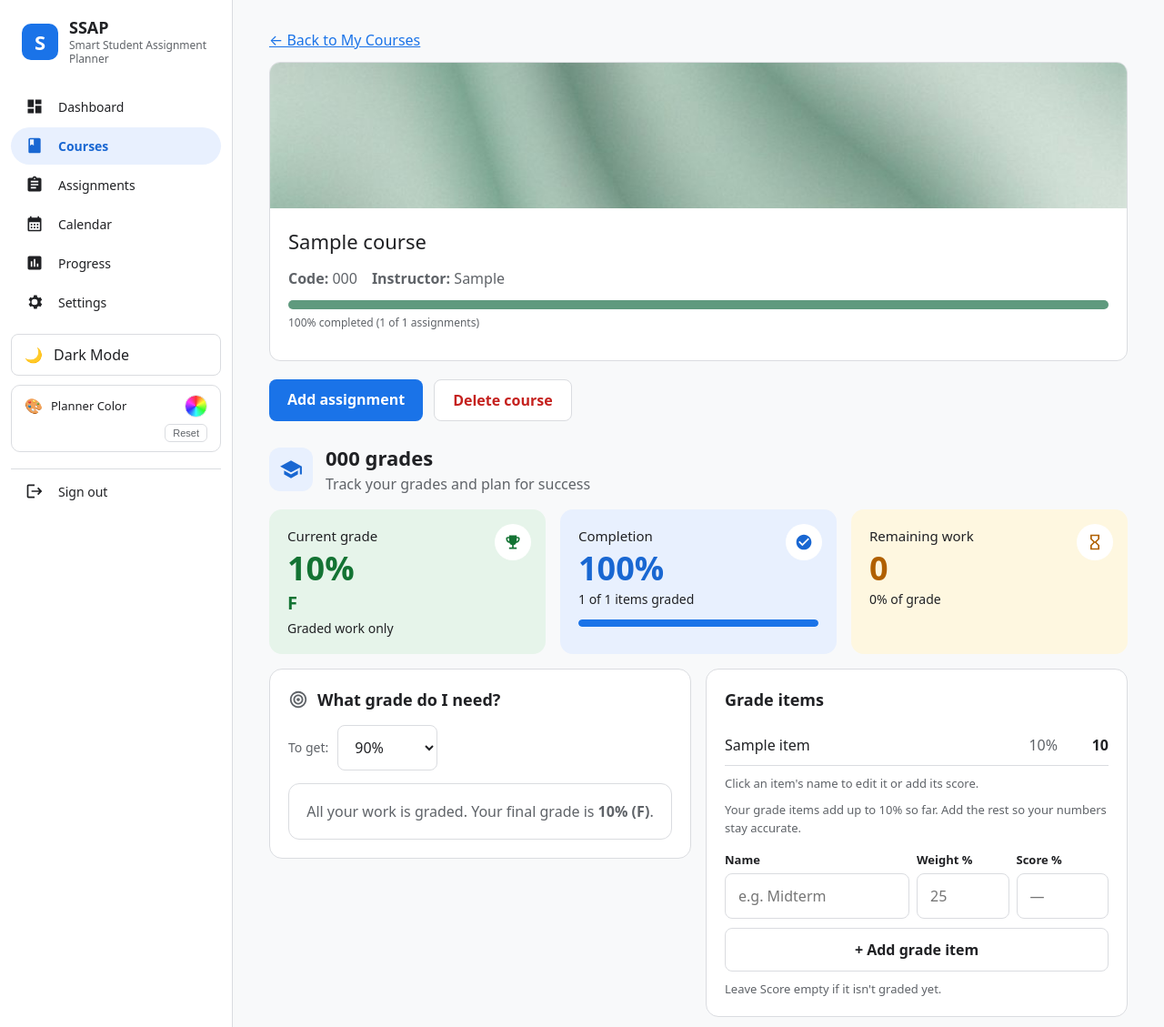
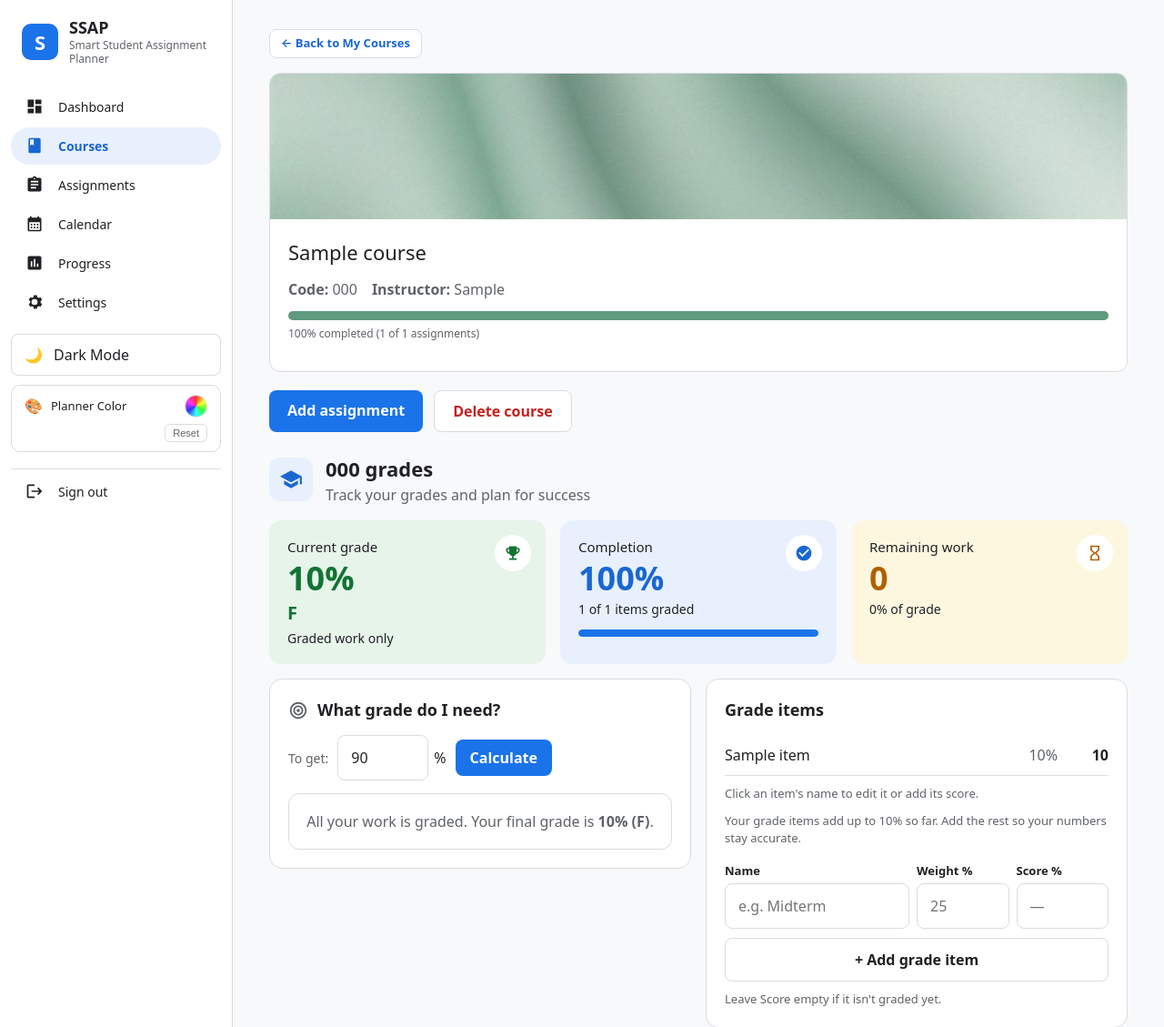
Before and after one commit to BhavyaSura/Smart-Student-Assignment-Planner, a Flask app: page /courses/1 in a window 1280 px wide. Shown: the top 1129 px of the page at 91% size. Run offline with Flask 3, Linux system fonts and the light colour scheme; the visitor is signed in with stand-in values (Sample User, id 1); tables that the repository leaves empty hold one stand-in row (values such as "Sample post"); some libraries are stand-ins or nearby versions.

Commit message:
Add files via upload

```diff
--- a/features/courses/grade_math.py
+++ b/features/courses/grade_math.py
@@ -17,7 +17,8 @@ Example (the numbers from our mockup):
     current grade = 4890 / 55 = 88.9%  -> B
 """
 
-# The choices in the "To get:" dropdown.
+# Quick suggestions for the "To get:" box. You can also type any
+# target from 1 to 100 yourself.
 TARGET_CHOICES = [80, 90, 95, 100]
 DEFAULT_TARGET = 90
 
--- a/features/courses/routes.py
+++ b/features/courses/routes.py
@@ -45,11 +45,18 @@ def course_details(course_id):
     grade_items = sorted(course.grade_items, key=lambda item: item.id)
     grades = grade_summary(grade_items)
 
-    # SSAP-32: the "To get:" dropdown sends the target in the address,
-    # like /courses/3?target=95. Anything unexpected falls back to 90.
-    target = request.args.get('target', DEFAULT_TARGET, type=int)
-    if target not in TARGET_CHOICES:
-        target = DEFAULT_TARGET
+    # SSAP-32: the "To get:" box sends the target in the address,
+    # like /courses/3?target=87.5. No target in the address means 90.
+    target_error = None
+    target = DEFAULT_TARGET
+    if 'target' in request.args:
+        # type=float turns the text into a number, or gives None if it
+        # isn't one (like "abc").
+        typed = request.args.get('target', type=float)
+        if typed is None or typed <= 0 or typed > 100:
+            target_error = 'Enter a target between 1 and 100.'
+        else:
+            target = typed
 
     return render_template(
         'courses/details.html',
@@ -62,6 +69,7 @@ def course_details(course_id):
         needed=grade_needed(grades, target),
         target=target,
         target_choices=TARGET_CHOICES,
+        target_error=target_error,
         # Set by add_grade_item() in grades.py when the form had a problem.
         grade_error=request.args.get('grade_error')
     )
--- a/static/css/components.css
+++ b/static/css/components.css
@@ -470,3 +470,29 @@ form button:hover {
         flex-direction: column;
     }
 }
+/* ----- Step-by-step pages (adding an assignment from a course) ----- */
+/* The small "Step 1 of 2" line above the page title. */
+.step-label {
+    margin-bottom: 4px;
+    color: var(--accent-text);
+    font-size: 13px;
+    font-weight: 600;
+    letter-spacing: 0.02em;
+    text-transform: uppercase;
+}
+
+/* The gray sentence under the title that says what happens next. */
+.step-note {
+    color: var(--text-muted);
+}
+
+/* ----- The "Back to ..." button at the top of a page ----- */
+.back-bar {
+    margin-bottom: 16px;
+}
+
+/* A smaller button than normal, so it doesn't compete with the page. */
+.back-bar .button-link {
+    padding: 5px 12px;
+    font-size: 13px;
+}
--- a/static/css/courses.css
+++ b/static/css/courses.css
@@ -363,6 +363,7 @@ form button.button-danger:hover {
 /* "To get: [90%]" on one line, not stacked like other forms. */
 .target-form {
     flex-direction: row;
+    flex-wrap: wrap;
     align-items: center;
     gap: 10px;
     margin-bottom: 14px;
@@ -373,9 +374,23 @@ form button.button-danger:hover {
     color: var(--text-muted);
 }
 
-.target-form select {
+/* The number box with a "%" after it. */
+.target-input {
+    display: inline-flex;
+    align-items: center;
+    gap: 6px;
+}
+
+/* The shared "form input" rule in components.css makes every box full
+   width. An id (#target) is stronger than that rule, so this width wins. */
+#target {
+    width: 100px;
+}
+
+/* A smaller Calculate button that sits on the same line. */
+form button.target-button {
     width: auto;
-    min-width: 110px;
+    padding: 8px 16px;
 }
 
 .needed-box {
--- a/templates/courses/details.html
+++ b/templates/courses/details.html
@@ -11,7 +11,10 @@
 {% endblock %}
 
 {% block content %}
-<p><a href="{{ url_for('courses.courses') }}">&larr; Back to My Courses</a></p>
+<!-- A real button (not just a text link) back to the Courses page. -->
+<div class="back-bar">
+    <a class="button-link button-secondary" href="{{ url_for('courses.courses') }}">&larr; Back to My Courses</a>
+</div>
 
 <!-- The header box. Its cover image matches the course's card. -->
 <div class="course-header course-theme-{{ art }}">
@@ -39,7 +42,9 @@
 </div>
 
 <div class="action-bar">
-    <a class="button-link" href="{{ url_for('assignments.add_assignment') }}">Add assignment</a>
+    <!-- course_id tells the Add Assignment page which course this is for,
+         so it can bring you back here when you're done. -->
+    <a class="button-link" href="{{ url_for('assignments.add_assignment', course_id=course.id) }}">Add assignment</a>
     <!-- Opens the "Are you sure?" page. Nothing is deleted yet. -->
     <a class="button-link button-secondary button-danger-outline" href="{{ url_for('courses.confirm_delete_course', course_id=course.id) }}">Delete course</a>
 </div>
--- a/templates/courses/grade_edit.html
+++ b/templates/courses/grade_edit.html
@@ -10,7 +10,9 @@
 {% endblock %}
 
 {% block content %}
-<p><a href="{{ url_for('courses.course_details', course_id=course.id) }}#grades">&larr; Back to {{ course.name }}</a></p>
+<div class="back-bar">
+    <a class="button-link button-secondary" href="{{ url_for('courses.course_details', course_id=course.id) }}#grades">&larr; Back to {{ course.name }}</a>
+</div>
 
 <h2>Edit {{ item.name }}</h2>
 
--- a/templates/courses/grades_section.html
+++ b/templates/courses/grades_section.html
@@ -83,19 +83,29 @@
                 What grade do I need?
             </h4>
 
-            <!-- Picking a target reloads the page with ?target=95 in the
-                 address. The small bit of JavaScript submits the form as
-                 soon as you pick; the "Go" button is there in case
-                 JavaScript is off. #grades keeps the page scrolled here. -->
+            <!-- Type any target (like 87.5) and press Enter or Calculate.
+                 The list= part shows 80 / 90 / 95 / 100 as quick suggestions.
+                 The page reloads with ?target=87.5 in the address, and
+                 #grades keeps it scrolled down here. -->
             <form method="GET" action="{{ url_for('courses.course_details', course_id=course.id) }}#grades" class="target-form">
                 <label for="target">To get:</label>
-                <select id="target" name="target" onchange="this.form.submit()">
+                <span class="target-input">
+                    <input type="number" id="target" name="target"
+                           min="1" max="100" step="any" required
+                           value="{{ '%g'|format(target) }}" list="target-choices">
+                    <span aria-hidden="true">%</span>
+                </span>
+                <datalist id="target-choices">
                     {% for choice in target_choices %}
-                        <option value="{{ choice }}" {% if choice == target %}selected{% endif %}>{{ choice }}%</option>
+                        <option value="{{ choice }}">
                     {% endfor %}
-                </select>
-                <noscript><button type="submit">Go</button></noscript>
+                </datalist>
+                <button type="submit" class="target-button">Calculate</button>
             </form>
+
+            {% if target_error %}
+                <p class="error-message">{{ target_error }}</p>
+            {% endif %}
 
             <div class="needed-box">
                 {% if not grade_items %}
```
Also changed, not shown: features/assignments/add.py (+37 -2 lines), features/assignments/details.py (+21 -1 lines), templates/assignments/add.html (+17 -2 lines), templates/assignments/details.html (+9 -2 lines).
